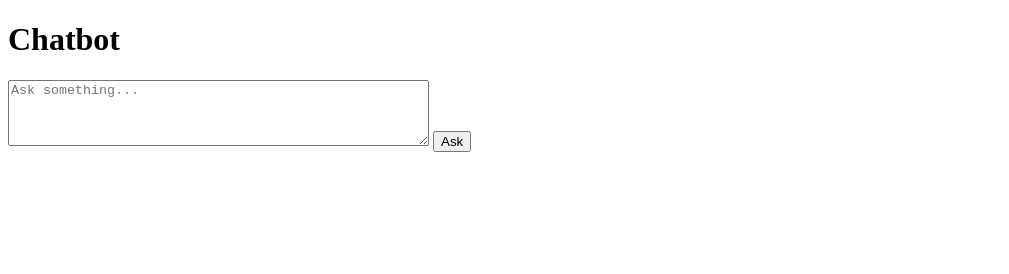
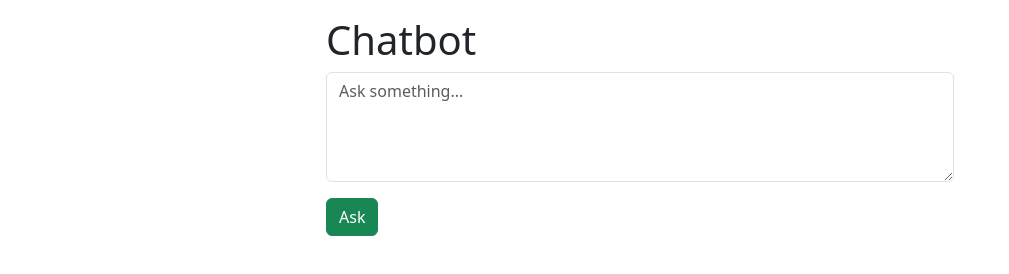
Before and after one commit to VivekMasuna/ChatBot, a plain HTML site: page index.html in a window 1280 px wide. Shown: the whole page, without its empty margins (0-1009 px from the left). Drawn offline with nearby package versions, Linux system fonts and the light colour scheme.

Commit message:
Update index.html
Mini project frontend

```diff
--- a/index.html
+++ b/index.html
@@ -1,15 +1,23 @@
 <!DOCTYPE html>
-<html>
+<html lang="en">
+
 <head>
+    <meta charset="UTF-8">
+    <meta name="viewport" content="width=device-width, initial-scale=1.0">
     <title>Chatbot</title>
+    <link rel="stylesheet" href="https://cdn.jsdelivr.net/npm/bootstrap@5.3.2/dist/css/bootstrap.min.css">
 </head>
+
 <body>
-    <h1>Chatbot</h1>
-    <div>
-        <textarea id="user_input" rows="4" cols="50" placeholder="Ask something..."></textarea>
-        <button onclick="getChatbotResponse()">Ask</button>
+    <div class="row mt-3">
+        <div class="col-6 offset-3 mb-3">
+            <h1>Chatbot</h1>
+            <textarea class="form-control mb-3" id="user_input" rows="4" cols="30"
+                placeholder="Ask something..."></textarea>
+            <button class="btn btn-success" onclick="getChatbotResponse()">Ask</button>
+        </div>
     </div>
-    <div>
+    <div class="col-6 offset-3 mb-3">
         <p id="chatbot_response"></p>
     </div>
 
@@ -18,16 +26,18 @@
             var user_input = document.getElementById("user_input").value;
             fetch("/get_response", {
                 method: "POST",
-                body: new URLSearchParams({"user_input": user_input}),
+                body: new URLSearchParams({ "user_input": user_input }),
                 headers: {
                     "Content-Type": "application/x-www-form-urlencoded"
                 }
             })
-            .then(response => response.json())
-            .then(data => {
-                document.getElementById("chatbot_response").innerText = data.response;
-            });
+                .then(response => response.json())
+                .then(data => {
+                    document.getElementById("chatbot_response").innerText = data.response;
+                });
         }
     </script>
+    <script src="https://cdn.jsdelivr.net/npm/bootstrap@5.3.2/dist/js/bootstrap.bundle.min.js"></script>
 </body>
+
 </html>
```
